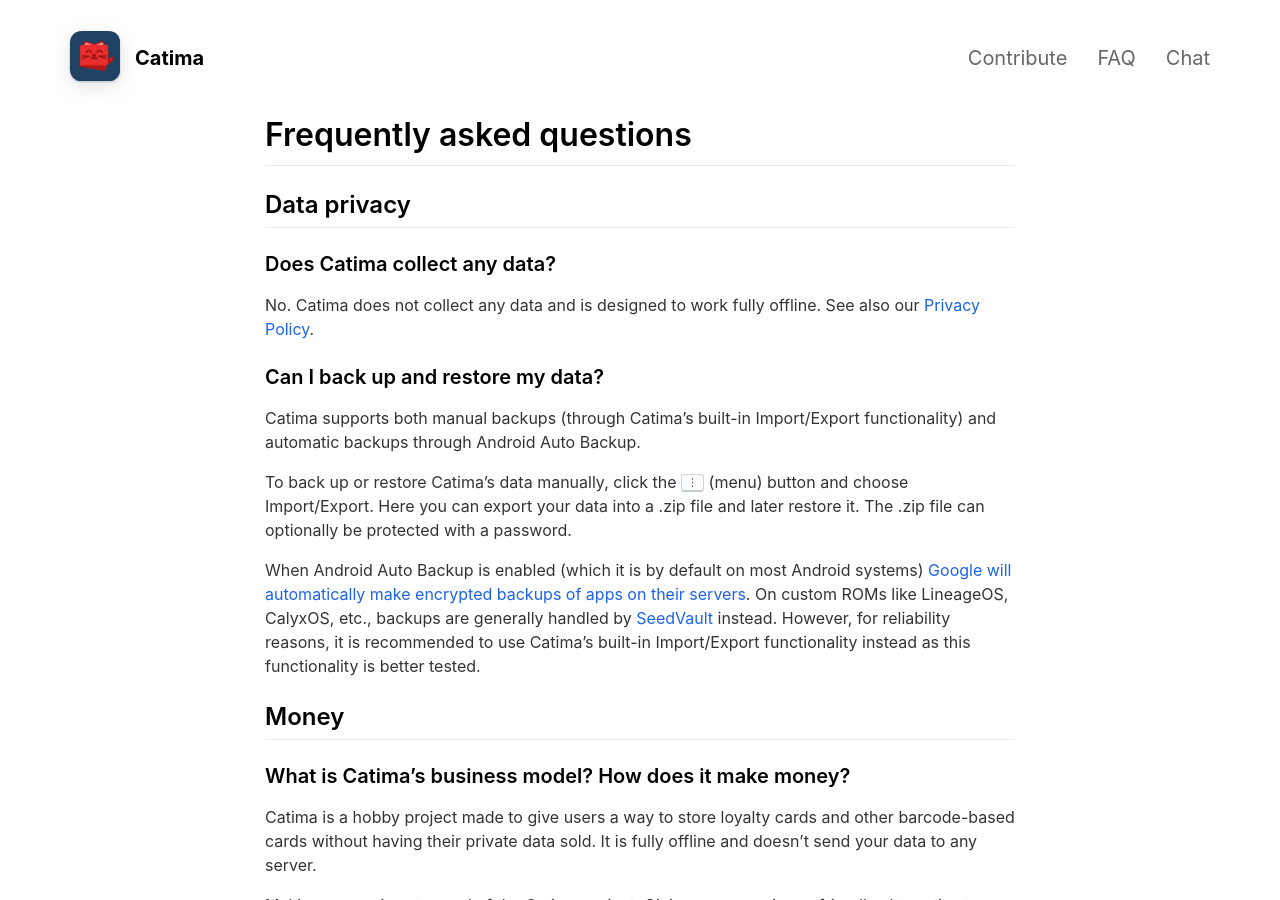
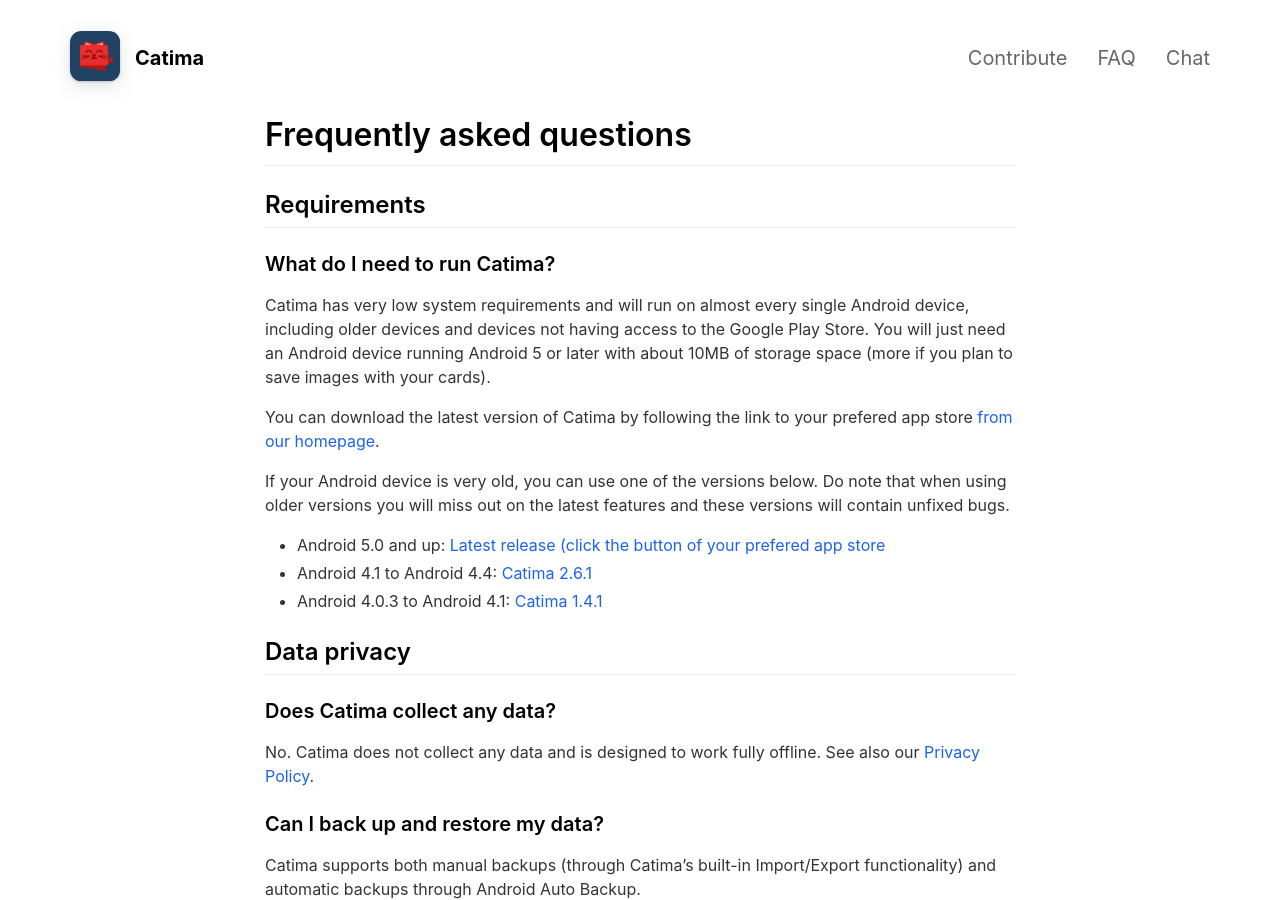
Before and after one commit to CatimaLoyalty/Website, a Jekyll site: the page built from _pages/faq.md, in a window 1280 px wide and 900 px high. Built offline with Jekyll 4.4.1, drawn with Linux system fonts in a browser that asks for light colours.

Commit message:
Add links to old Catima versions
In general requirements section, to make clear that Catima targets low-powered devices

```diff
--- a/_pages/faq.md
+++ b/_pages/faq.md
@@ -6,6 +6,20 @@
 ---
 
 # Frequently asked questions
+
+## Requirements
+
+### What do I need to run Catima?
+
+Catima has very low system requirements and will run on almost every single Android device, including older devices and devices not having access to the Google Play Store. You will just need an Android device running Android 5 or later with about 10MB of storage space (more if you plan to save images with your cards).
+
+You can download the latest version of Catima by following the link to your prefered app store [from our homepage](/).
+
+If your Android device is very old, you can use one of the versions below. Do note that when using older versions you will miss out on the latest features and these versions will contain unfixed bugs.
+
+- Android 5.0 and up: [Latest release (click the button of your prefered app store](/)
+- Android 4.1 to Android 4.4: [Catima 2.6.1](https://github.com/CatimaLoyalty/Android/releases/tag/v2.6.1)
+- Android 4.0.3 to Android 4.1: [Catima 1.4.1](https://github.com/CatimaLoyalty/Android/releases/tag/v1.4.1)
 
 ## Data privacy
 
```
